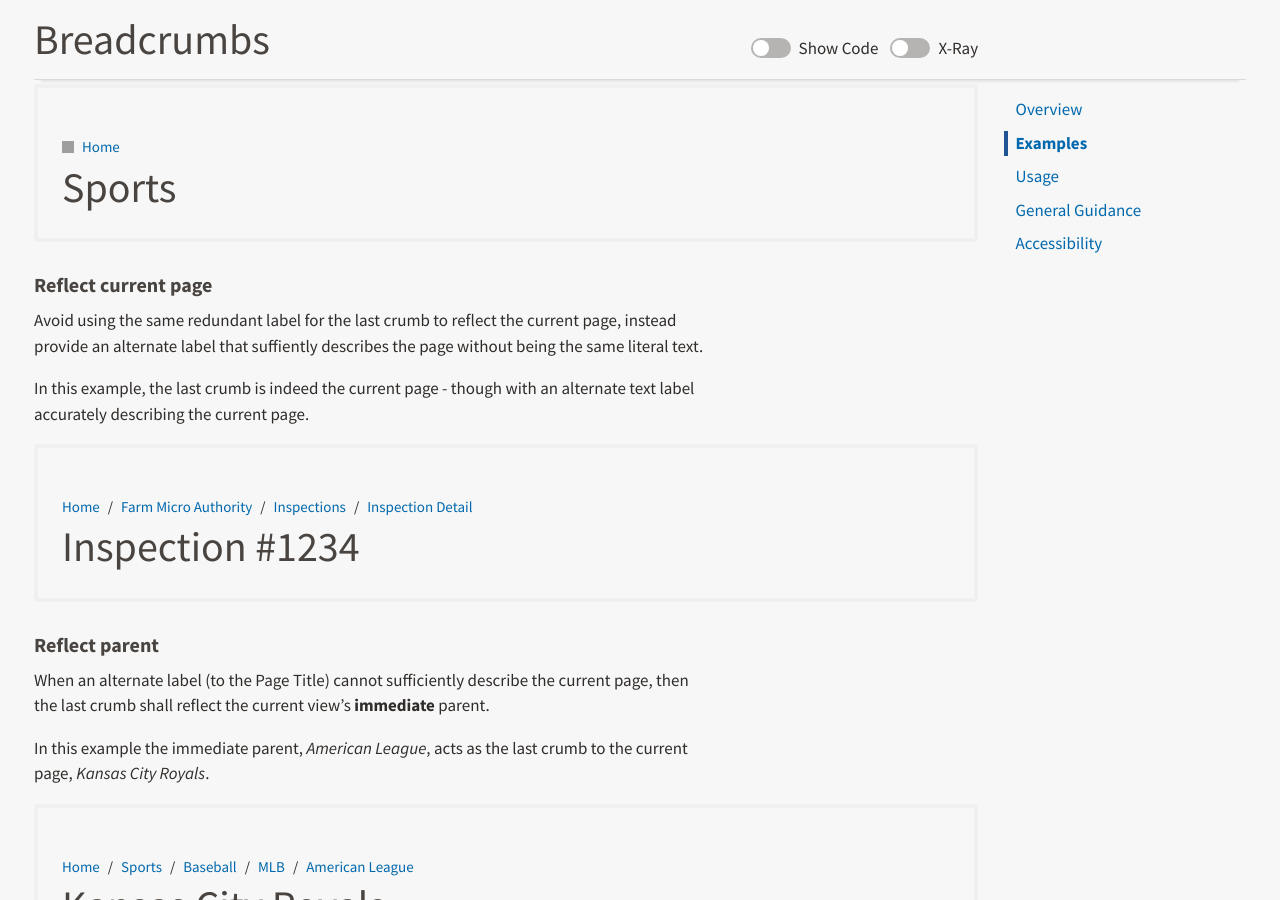
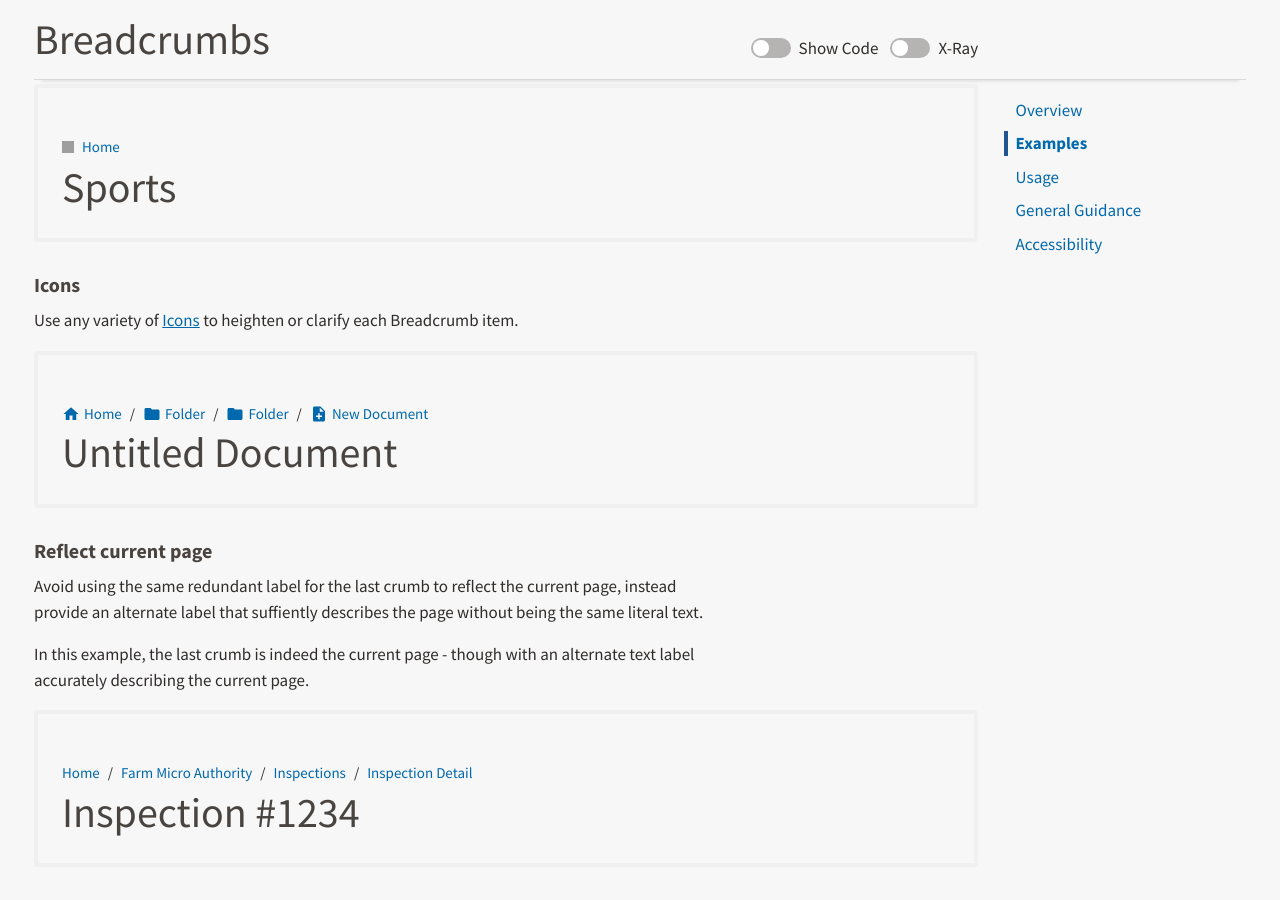
Before and after one commit to USDA-FSA/fsa-design-system, a Jekyll site: the page built from components/breadcrumbs/index.md, in a window 1280 px wide and 900 px high, scrolled down 760 px. Built offline with Jekyll 4.4.1, drawn with Linux system fonts in a browser that asks for light colours; grey boxes are pictures that could not be loaded.

Commit message:
Integrating Icons: Breadcrumb [closes #433]

```diff
--- a/components/breadcrumbs/index.md
+++ b/components/breadcrumbs/index.md
@@ -50,7 +50,53 @@ Breadcrumbs are typically paired with the `<h1>` page title. The following examp
 </div>
 <h1>Sports</h1>
 {% endcapture %}
+{% include preview-and-snippet.html %}
 
+### Icons
+
+Use any variety of [Icons]({{ site.baseurl }}components/icons/) to heighten or clarify each Breadcrumb item.
+
+{% capture snippet %}
+<div class="fsa-breadcrumb">
+  <nav class="fsa-breadcrumb__nav" aria-label="Breadcrumbs">
+    <ol class="fsa-breadcrumb__list">
+      <li class="fsa-breadcrumb__item">
+        <a href="link/to/level-0/" class="fsa-breadcrumb__link">
+          <svg class="fsa-icon fsa-icon--size-1" aria-hidden="true" focusable="false" role="img" xmlns="http://www.w3.org/2000/svg" viewBox="0 0 24 24">
+            <path d="M10 20v-6h4v6h5v-8h3L12 3 2 12h3v8z"></path>
+          </svg>
+          Home
+        </a>
+      </li>
+      <li class="fsa-breadcrumb__item">
+        <a href="link/to/level-0/level-1/" class="fsa-breadcrumb__link">
+          <svg class="fsa-icon fsa-icon--size-1" aria-hidden="true" focusable="false" role="img" xmlns="http://www.w3.org/2000/svg" viewBox="0 0 24 24">
+            <path d="M10 4H4c-1.1 0-1.99.9-1.99 2L2 18c0 1.1.9 2 2 2h16c1.1 0 2-.9 2-2V8c0-1.1-.9-2-2-2h-8l-2-2z"></path>
+          </svg>
+          Folder
+        </a>
+      </li>
+      <li class="fsa-breadcrumb__item">
+        <a href="link/to/level-0/level-1/level-2/" class="fsa-breadcrumb__link">
+          <svg class="fsa-icon fsa-icon--size-1" aria-hidden="true" focusable="false" role="img" xmlns="http://www.w3.org/2000/svg" viewBox="0 0 24 24">
+            <path d="M10 4H4c-1.1 0-1.99.9-1.99 2L2 18c0 1.1.9 2 2 2h16c1.1 0 2-.9 2-2V8c0-1.1-.9-2-2-2h-8l-2-2z"></path>
+          </svg>
+          Folder
+        </a>
+      </li>
+      <li class="fsa-breadcrumb__item" aria-current="page">
+        <a href="link/to/level-0/level-1/level-2/level-3/" class="fsa-breadcrumb__link">
+          <svg class="fsa-icon fsa-icon--size-1" aria-hidden="true" focusable="false" role="img" xmlns="http://www.w3.org/2000/svg" viewBox="0 0 24 24">
+            <path d="M14 2H6c-1.1 0-1.99.9-1.99 2L4 20c0 1.1.89 2 1.99 2H18c1.1 0 2-.9 2-2V8l-6-6zm2 14h-3v3h-2v-3H8v-2h3v-3h2v3h3v2zm-3-7V3.5L18.5 9H13z"></path>
+          </svg>
+          New Document
+        </a>
+      </li>
+    </ol>
+  </nav>
+</div>
+<h1>Untitled Document</h1>
+{% endcapture %}
 {% include preview-and-snippet.html %}
 
 ### Reflect current page
```
